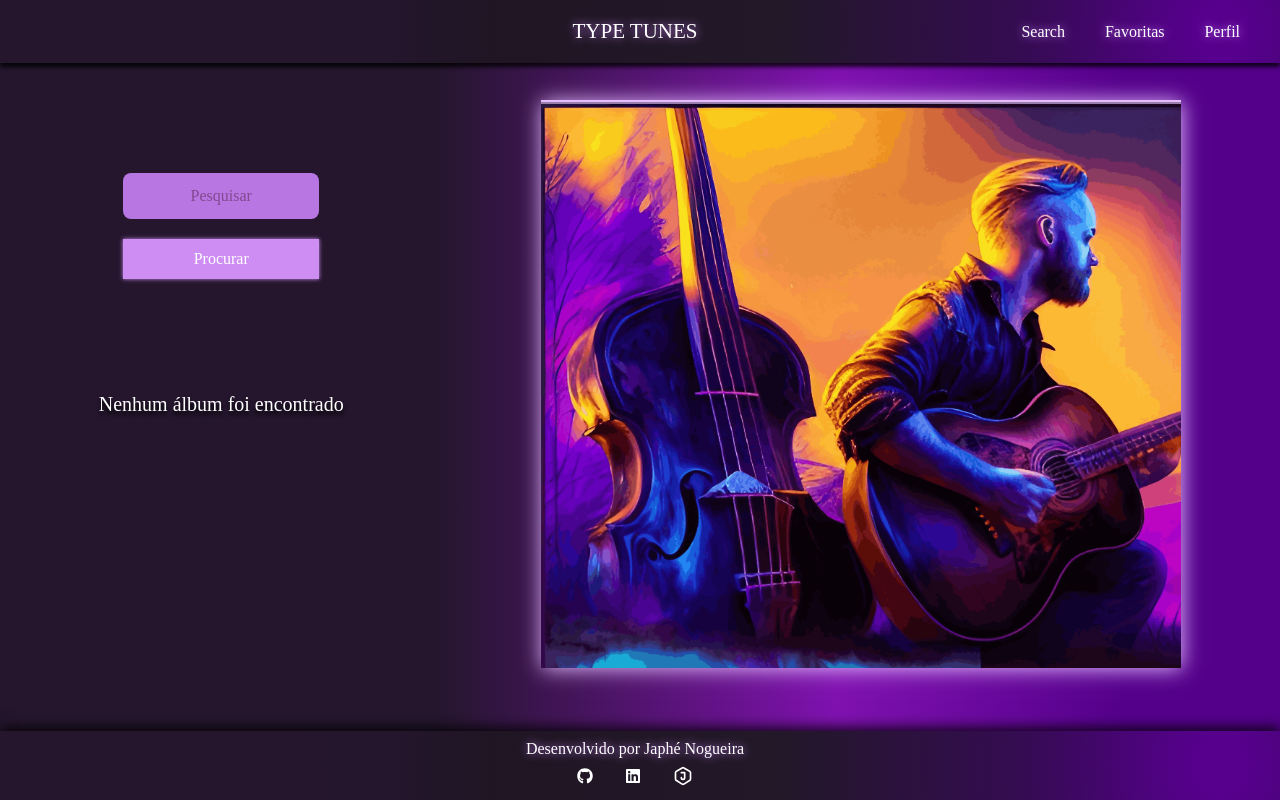
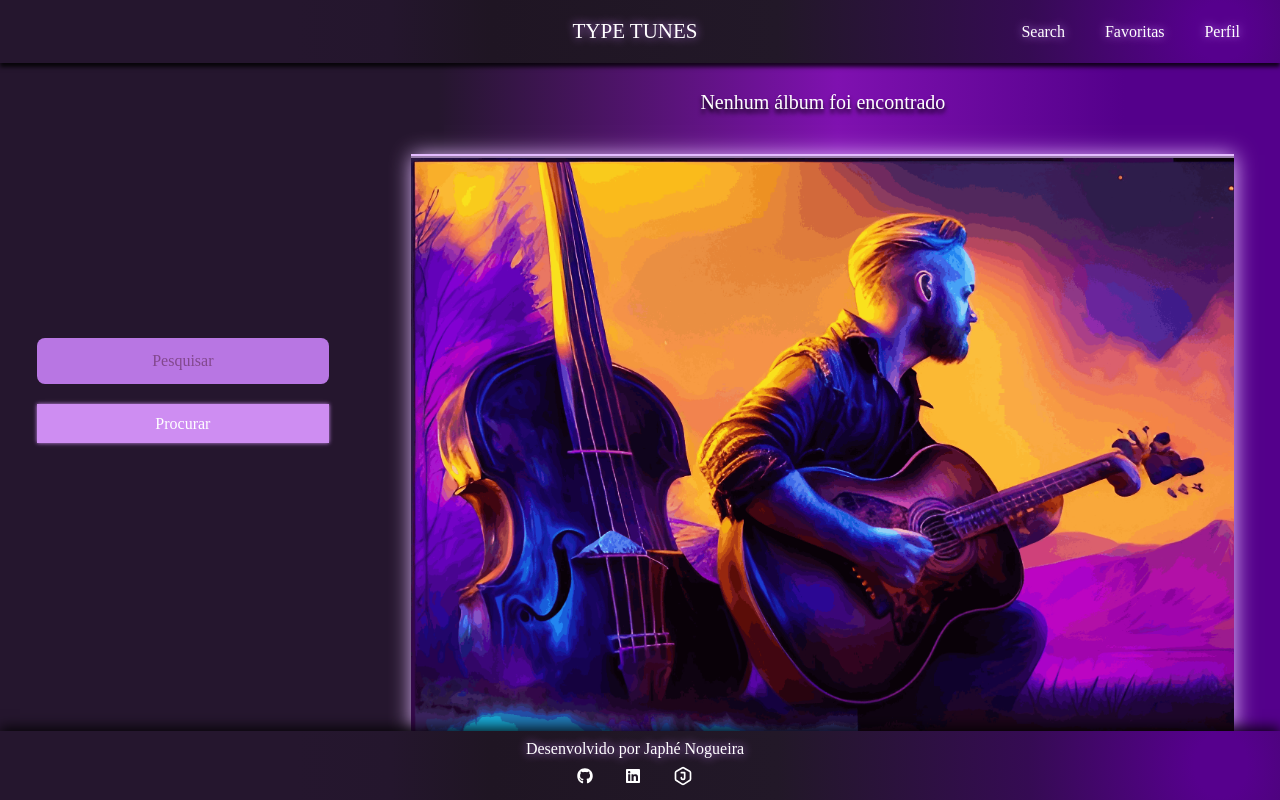
Before and after one commit to cafe51/Type-Tunes, a React (Create React App) app: page /search in a window 1280 px wide. Built offline with nearby package versions, Linux system fonts and the light colour scheme.

Commit message:
imagem de fundo de search realocada

```diff
--- a/src/pages/AlbumList/AlbumCardsList.tsx
+++ b/src/pages/AlbumList/AlbumCardsList.tsx
@@ -3,6 +3,7 @@ import AlbumCard from './AlbumCard';
 import { AlbumCardsListProps } from '../../types';
 import { IAlbumData } from '../../interfaces';
 import { AlbumCardsListWrapper, SearchResultsWrapper } from '../../styles/AlbumStyles';
+import { BackGroundImage } from '../../styles/SearchStyles';
 
 
 export default class AlbumCardsList extends React.Component<AlbumCardsListProps> {
@@ -20,9 +21,10 @@ export default class AlbumCardsList extends React.Component<AlbumCardsListProps>
               {displayedResult.map(
                 (albumData: IAlbumData) => <AlbumCard albumData={ albumData } key={ albumData.collectionId }/>,
               )}
+              <BackGroundImage />
             </SearchResultsWrapper>
           )
-          : '' }
+          : <BackGroundImage /> }
       </AlbumCardsListWrapper>
     );
   }
--- a/src/pages/AlbumList/SearchResults.tsx
+++ b/src/pages/AlbumList/SearchResults.tsx
@@ -7,12 +7,12 @@ class SearchResults extends React.Component<SearchResultProps> {
     const { displayedResult, searchedArtist } = this.props;
 
     return (
-      <div>
-        <AlbumCardsList
-          displayedResult={displayedResult}
-          notice={displayedResult.length > 0 ? `Resultado de álbuns de: ${searchedArtist}` : 'Nenhum álbum foi encontrado'}
-        />
-      </div>
+      <AlbumCardsList
+        displayedResult={displayedResult}
+        notice={displayedResult.length > 0
+          ? `Resultado de álbuns de: ${searchedArtist}`
+          : 'Nenhum álbum foi encontrado'}
+      />
     );
   }
 }
--- a/src/pages/AlbumList/SearchSection.tsx
+++ b/src/pages/AlbumList/SearchSection.tsx
@@ -2,7 +2,7 @@ import React from 'react';
 import SearchForm from './SearchForm';
 import SearchResults from './SearchResults';
 import { SearchSectionProps } from '../../types';
-import { BackGroundImage, SearchSectionWrapper, SearchSectionFormAndResults } from '../../styles/SearchStyles';
+import { SearchSectionWrapper } from '../../styles/SearchStyles';
 
 
 
@@ -13,7 +13,6 @@ class SearchSection extends React.Component<SearchSectionProps> {
 
     return (
       <SearchSectionWrapper>
-        <SearchSectionFormAndResults>
         <SearchForm
           artistNameInput={artistNameInput}
           handleChange={handleInputChange}
@@ -24,8 +23,6 @@ class SearchSection extends React.Component<SearchSectionProps> {
           displayedResult={displayedResult}
           searchedArtist={searchedArtist}
         />
-        </SearchSectionFormAndResults>
-        <BackGroundImage />
       </SearchSectionWrapper>
     );
   }
--- a/src/styles/AlbumStyles.ts
+++ b/src/styles/AlbumStyles.ts
@@ -15,12 +15,15 @@ export const AlbumWrapper = styled.div`
   h1 {
     margin-bottom: 30px;
   }
+
 `;
 
 export const AlbumCardsListWrapper = styled.div`
   ${flexCenterColumn}
   width: 100%;
   height: 100%;
+  /* background-color: yellow; */
+  justify-content: space-around;
 
   h2 {
     margin-top: 40px;
@@ -28,11 +31,22 @@ export const AlbumCardsListWrapper = styled.div`
     text-shadow: 0px 4px 4px #000000;
     font-size: 20px;
   }
+
+  @media (min-width: 768px) {
+    /* margin: 30%; */
+    /* width: 40%; */
+    /* background-color: yellow; */
+  }
 `;
 
 export const SearchResultsWrapper = styled.div`
   ${flexCenterColumn}
   width: 99%;
+
+  /* @media (min-width: 768px) {
+    margin: 30%;
+    width: 40%;
+  } */
 `;
 
 
--- a/src/styles/SearchStyles.ts
+++ b/src/styles/SearchStyles.ts
@@ -3,19 +3,23 @@ import backgroundSerchScreen from '../images/searchBackground.png';
 
 export const SearchWrapperMain = styled.div`
   height: 100%;
+
+  @media (min-width: 768px) {
+    /* margin: 30%; */
+    /* background-color: green; */
+    /* padding-top: -100px; */
+    /* width: 40%; */
+  }
 `;
 
 export const SearchWrapper = styled.div`
   padding-top: 100px;
   height: 100%;
-`;
-
-export const SearchSectionFormAndResults = styled.div`
-    @media (min-width: 768px) {
-      display: flex;
-      flex-direction: column;
-      justify-items: center;
-      align-items: center;
+  @media (min-width: 768px) {
+    /* margin: 30%; */
+    /* background-color: green; */
+    padding-top: 50px;
+    /* width: 40%; */
   }
 `;
 
@@ -27,7 +31,8 @@ export const Form = styled.form`
   margin: auto;
 
   @media (min-width: 768px) {
-    margin: 30%;
+    /* margin: 30%; */
+    width: 40%;
   }
 `;
 
@@ -59,7 +64,7 @@ export const BackGroundImage = styled.div`
   box-shadow: 1px 1px 20px #e4bcff;
 
   @media (min-width: 768px) {
-    width: 50%;
+    width: 90%;
     height: 90%;
     background-size: cover;
   }
```
Lines whose indentation alone changed are shown as unchanged.
